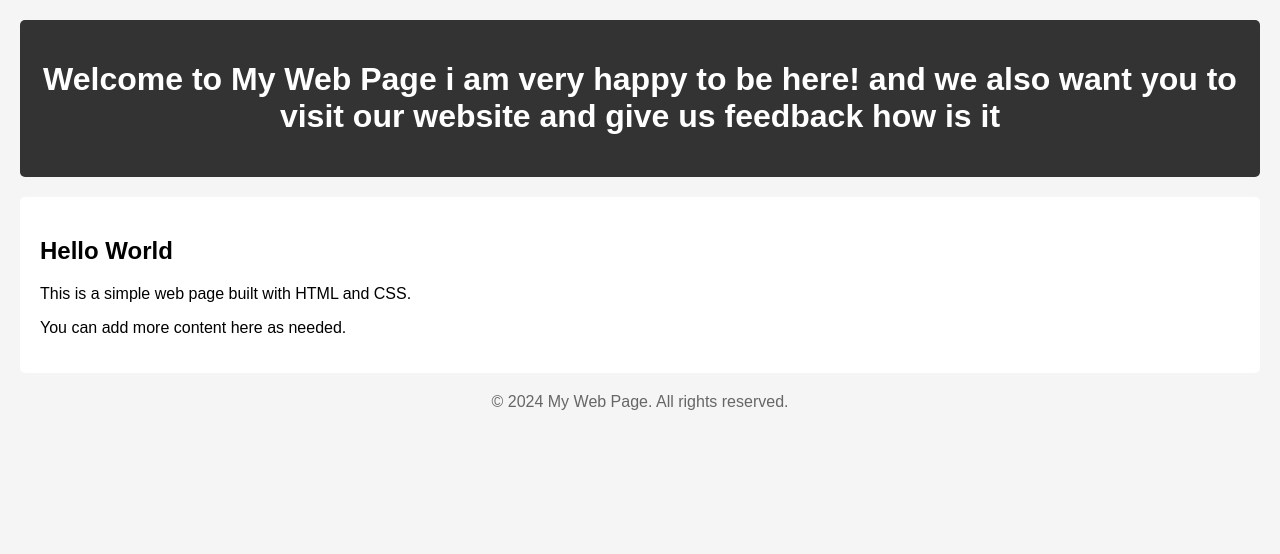
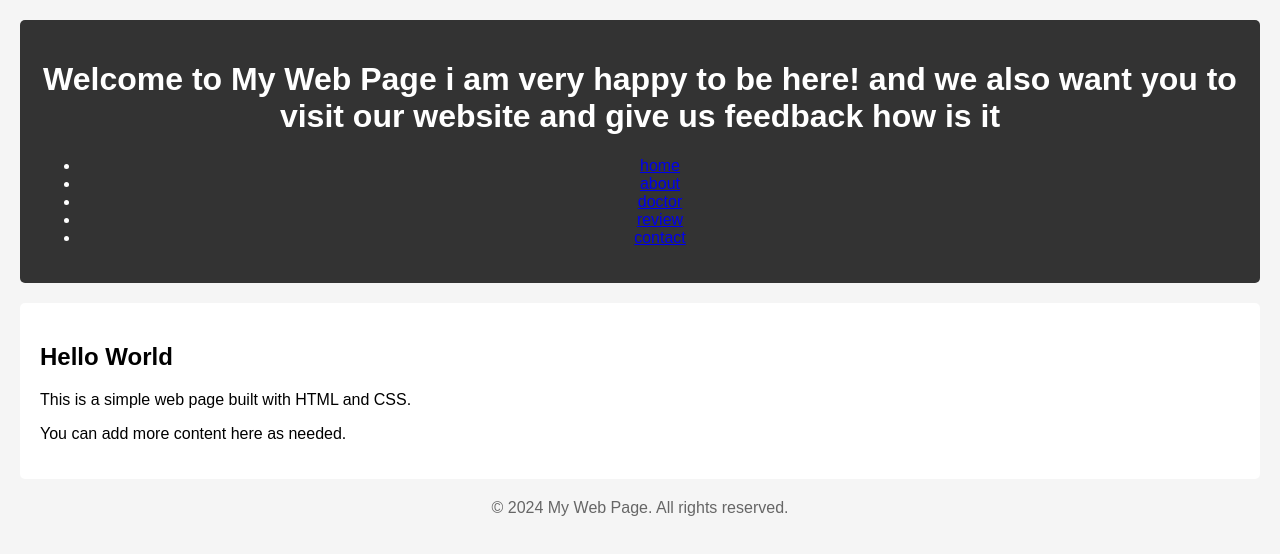
Before and after one commit to yashraj2k6/docconnect, a plain HTML site: page index.html in a window 1280 px wide. Drawn offline with Linux system fonts and the light colour scheme.

Commit message:
about navigation

```diff
--- a/index.html
+++ b/index.html
@@ -33,7 +33,21 @@
 </head>
 <body>
   <header>
-    <h1>Welcome to My Web Page i am very happy to be here! and we also want you to visit our website and give us feedback how is it</h1>
+    <h1>Welcome to My Web Page i am very happy to be here!
+      and we also want you to visit our website and give us feedback how is it</h1>
+      <nav class="navbar">
+<ul>
+  <li><a href="#home">home</a></li>
+  <li><a href="#about">about</a></li>
+  <li><a href="#doctor">doctor</a></li>
+  <li><a href="#review">review</a></li>
+  <li><a href="#contact">contact</a></li>
+
+
+
+</ul>
+
+      </nav>
   </header>
 
   <main>
```
